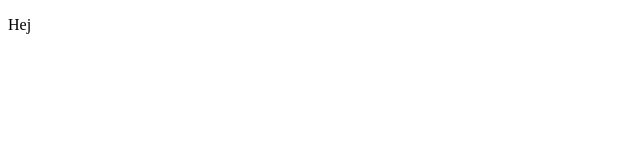
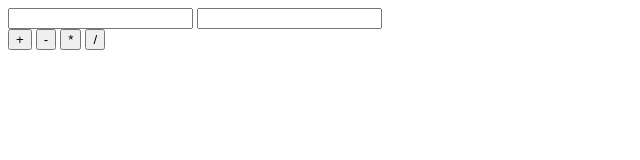
Before and after one commit to halilozcan42/MyFirstJs, a plain HTML site: page index.html in a window 1280 px wide. Shown: the whole page, without its empty margins (0-640 px from the left). Drawn offline with Linux system fonts and the light colour scheme.

Commit message:
last2 version

```diff
--- a/index.html
+++ b/index.html
@@ -1,13 +1,23 @@
 <!DOCTYPE html>
 <html lang="en">
+
 <head>
-	<meta charset="UTF-8">
-	<meta name="viewport" content="width=device-width, initial-scale=1.0">
-	<title>Javascript</title>
+    <meta charset="UTF-8">
+    <meta name="viewport" content="width=device-width, initial-scale=1.0">
+    <title>My First Javascript</title>
+    <link rel="stylesheet" href="style.css">
 </head>
+
 <body>
+    <input type="number" class="input1">
+    <input type="number" class="input2">
+    <div class="bottom">
+        <button type="submit" class="add">+</button>
+        <button type="submit" class="substract">-</button>
+        <button type="submit" class="multipy">*</button>
+        <button type="submit" class="divide">/</button>
+    </div>
+</body>
+<script src="app.js"></script>
 
-	<p>Hej</p>
-
-</body>
 </html>
```
Also changed, not shown: app.js (added), style.css (added).
